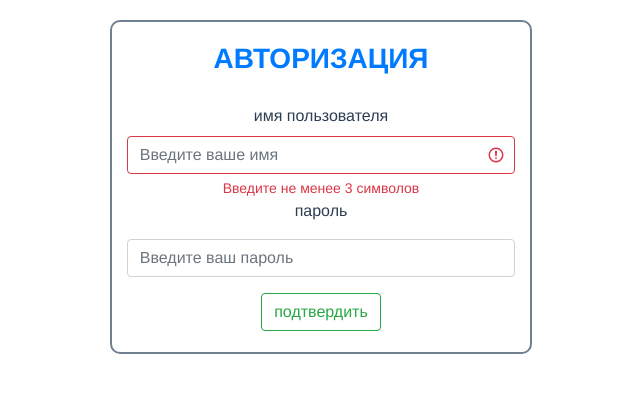
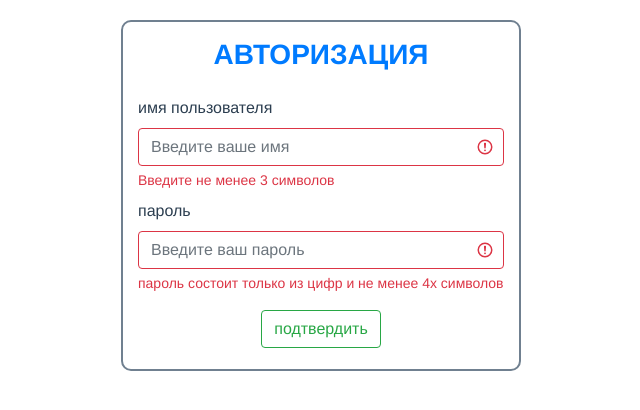
Before and after one commit to zawadzki2778/Empasoft_test, a Vue app: page / in a window 1280 px wide. Shown: the top 410 px of the page, without its empty margins (319-959 px from the left). Built offline with nearby package versions, Linux system fonts and the light colour scheme.

Commit message:
added adaptive

```diff
--- a/src/App.vue
+++ b/src/App.vue
@@ -7,7 +7,6 @@
 <script>
 export default {
   name: "App",
-  components: {},
 };
 </script>
 
@@ -16,8 +15,8 @@ export default {
   font-family: Avenir, Helvetica, Arial, sans-serif;
   -webkit-font-smoothing: antialiased;
   -moz-osx-font-smoothing: grayscale;
-  text-align: center;
   color: #2c3e50;
-  margin-top: 20px;
+  margin: 20px;
 }
+
 </style>
--- a/src/components/SearchUser.vue
+++ b/src/components/SearchUser.vue
@@ -1,5 +1,5 @@
 <template>
-  <div class="wrapper__search">
+  <div class="search">
     <!-- Search input -->
     <b-form-input
       class="input-search"
@@ -37,6 +37,7 @@ export default {
 </script>
 
 <style>
+
 .input-search {
   margin: 0 auto 20px;
   padding: 6px 6px 6px 24px !important;
--- a/src/pages/InputForm.vue
+++ b/src/pages/InputForm.vue
@@ -1,7 +1,7 @@
 <template>
   <div id="app">
-    <b-container fluid>
-      <h3>АВТОРИЗАЦИЯ</h3>
+    <b-container class="col-lg-4 col-md-6 col-sm-6" fluid>
+      <h3 class="text-center p-3">АВТОРИЗАЦИЯ</h3>
       <label>имя пользователя</label>
       <b-form-input
         v-model="username"
@@ -13,16 +13,23 @@
       <b-form-invalid-feedback id="input-live-feedback">
         Введите не менее 3 символов
       </b-form-invalid-feedback>
-      <label>пароль</label>
+      <label class="mt-2 text-left">пароль</label>
       <b-form-input
-        class="mt-2"
         type="password"
         v-model="password"
         placeholder="Введите ваш пароль"
+        :state="passwordState"
+        aria-describedby="input-live-help input-live-password"
+        trim
       ></b-form-input>
-      <b-button class="m-3" @click="openTable" variant="outline-success"
-        >подтвердить</b-button
-      >
+      <b-form-invalid-feedback id="input-live-password">
+        пароль состоит только из цифр и не менее 4х символов
+      </b-form-invalid-feedback>
+      <div class="text-center">
+        <b-button class="m-3" @click="openTable" variant="outline-success"
+          >подтвердить</b-button
+        >
+      </div>
     </b-container>
   </div>
 </template>
@@ -40,6 +47,10 @@ export default {
     nameState() {
       return this.username.length > 2 ? true : false;
     },
+    passwordState() {
+      const check = /^\d+$/.test(this.password);
+      return check && this.password.length > 3 ? true : false;
+    },
   },
   methods: {
     openTable() {
@@ -51,7 +62,6 @@ export default {
 
 <style scoped>
 .container-fluid {
-  width: 33%;
   background-color: white;
   padding-bottom: 5px;
   border: 2px solid slategrey;
@@ -60,6 +70,10 @@ export default {
 h3 {
   color: #007bff;
   font-weight: 600;
-  padding: 20px;
+}
+@media (max-width: 380px) {
+  h3 {
+    font-size: 18px;
+  }
 }
 </style>
--- a/src/pages/UserTable.vue
+++ b/src/pages/UserTable.vue
@@ -1,6 +1,6 @@
 <template>
-  <b-container fluid>
-    <h3>СПИСОК ПОЛЬЗОВАТЕЛЕЙ</h3>
+  <b-container class="col-lg-6 col-md-6 col-sm-6" fluid>
+    <h3 class="text-center p-3">СПИСОК ПОЛЬЗОВАТЕЛЕЙ</h3>
     <!-- ======= filtration/search ======== -->
     <SearchUser
       :value="search"
@@ -9,16 +9,28 @@
     />
     <!-- ======= user creating ======== -->
     <div>
-      <b-button lg="4" class="plr-2" pill variant="primary" @click="openCreateModal">Создать пользователя</b-button>
-      <b-modal id="createUser" title="Создание пользователя" hide-footer>
-        <b-form-input v-model="id" class="mb-2"></b-form-input>
-        <b-form-input v-model="username" class="mb-2"></b-form-input>
-        <b-button @click="addUser" variant="outline-success">Создать</b-button>
-      </b-modal>
+      <div class="text-center">
+        <b-button
+          lg="4"
+          class="plr-2"
+          pill
+          variant="primary"
+          @click="openCreateModal"
+          >Создать пользователя</b-button
+        >
+        <b-modal id="createUser" title="Создание пользователя" hide-footer>
+          <b-form-input v-model="id" class="mb-2"></b-form-input>
+          <b-form-input v-model="username" class="mb-2"></b-form-input>
+          <b-button @click="addUser" variant="outline-success"
+            >Создать</b-button
+          >
+        </b-modal>
+      </div>
     </div>
 
     <!-- Main table element -->
     <b-table
+      class="mt-3"
       :fields="fields"
       :filter="filter"
       :items="itemsFilter"
@@ -29,7 +41,12 @@
       small
     >
       <template #cell(actions)="row">
-        <b-button size="sm" @click="info(row.item, $event.target)" class="mr-1" variant="link">
+        <b-button
+          size="sm"
+          @click="info(row.item, $event.target)"
+          class="mr-1"
+          variant="link"
+        >
           Редактировать
         </b-button>
       </template>
@@ -46,7 +63,9 @@
       <b-form-input v-model="id" class="mb-2"></b-form-input>
       <b-form-input v-model="username" class="mb-2"></b-form-input>
       <!-- Добавили свою кнопку + метод на сохранение данных при редактировании -->
-      <b-button @click="editUser(infoModal.id)" variant="outline-success">Редактировать</b-button>
+      <b-button @click="editUser(infoModal.id)" variant="outline-success"
+        >Редактировать</b-button
+      >
     </b-modal>
   </b-container>
 </template>
@@ -157,24 +176,25 @@ export default {
 
 <style scoped>
 h3 {
-  color:  #007bff;
-  padding: 20px;
+  color: #007bff;
   font-weight: 600;
 }
+@media (max-width: 700px) {
+  h3 {
+    font-size: 18px;
+  }
+}
 label {
-  color:  #007bff;
+  color: #007bff;
 }
 .container-fluid {
-  width: 55%;
   background-color: #e3f0ff;
   padding-bottom: 5px;
   border: 2px solid slategrey;
   border-radius: 10px;
 }
 .table {
-  margin-top: 30px;
   background-color: white;
   border-radius: 5px;
 }
-
 </style>
```
